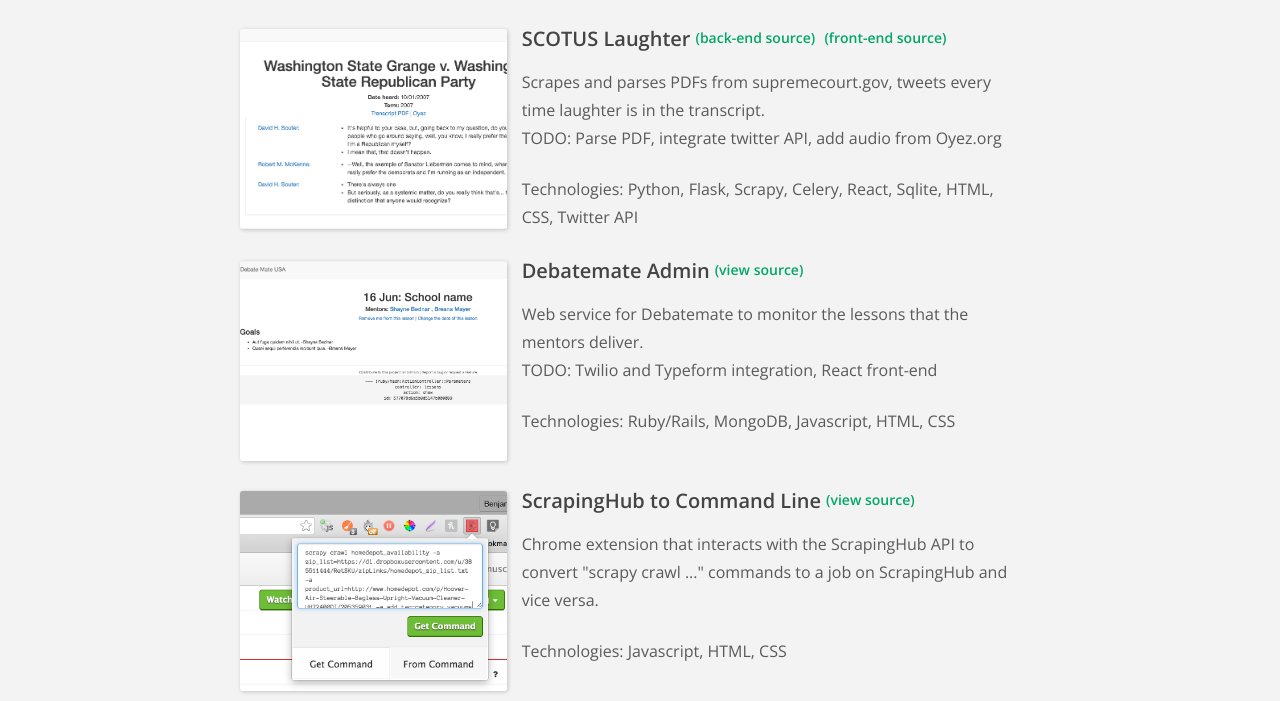
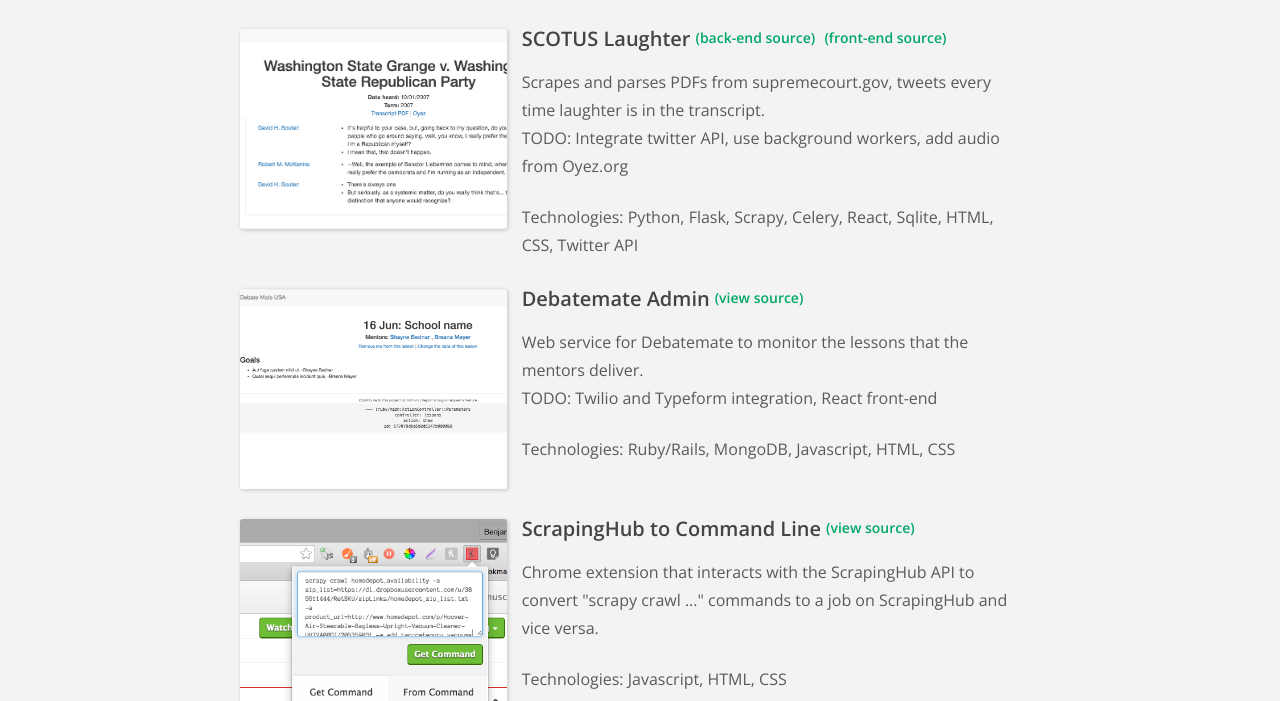
Before and after one commit to BenMusch/benmusch.github.io, a plain HTML site: page projects.html in a window 1280 px wide. Shown: the part 99-800 px from the top of the page. Drawn offline with nearby package versions, Linux system fonts and the light colour scheme.

Commit message:
update projects page

```diff
--- a/projects.html
+++ b/projects.html
@@ -30,7 +30,8 @@
           <p>Scrapes and parses PDFs from supremecourt.gov, tweets every time
           laughter is in the transcript.
           <br/>
-          TODO: Parse PDF, integrate twitter API, add audio from Oyez.org
+          TODO: Integrate twitter API, use background workers, add audio from
+          Oyez.org
           </p>
           <p><b>Technologies:</b> Python, Flask, Scrapy, Celery, React, Sqlite,
           HTML, CSS, Twitter API</p>
```
